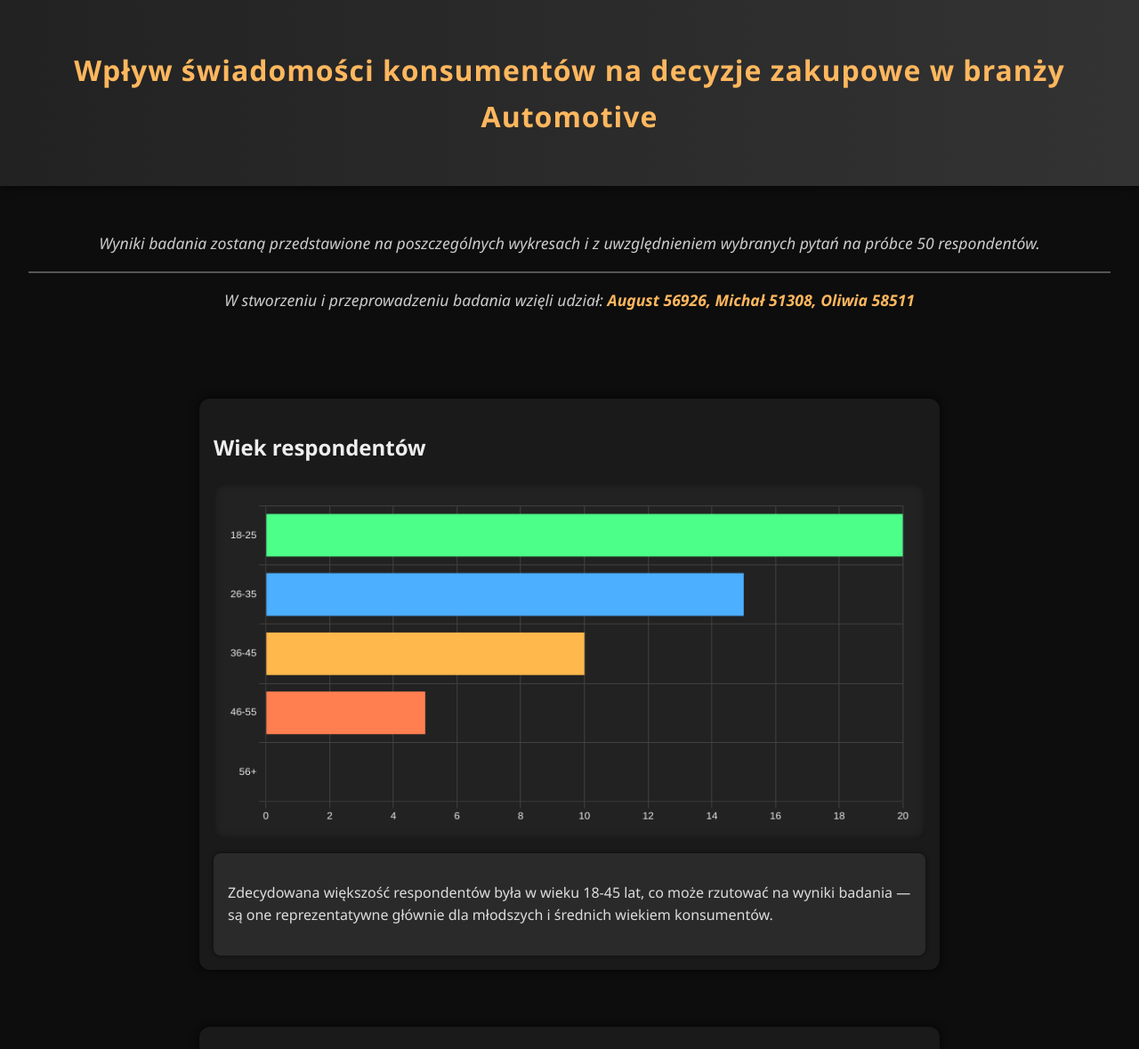
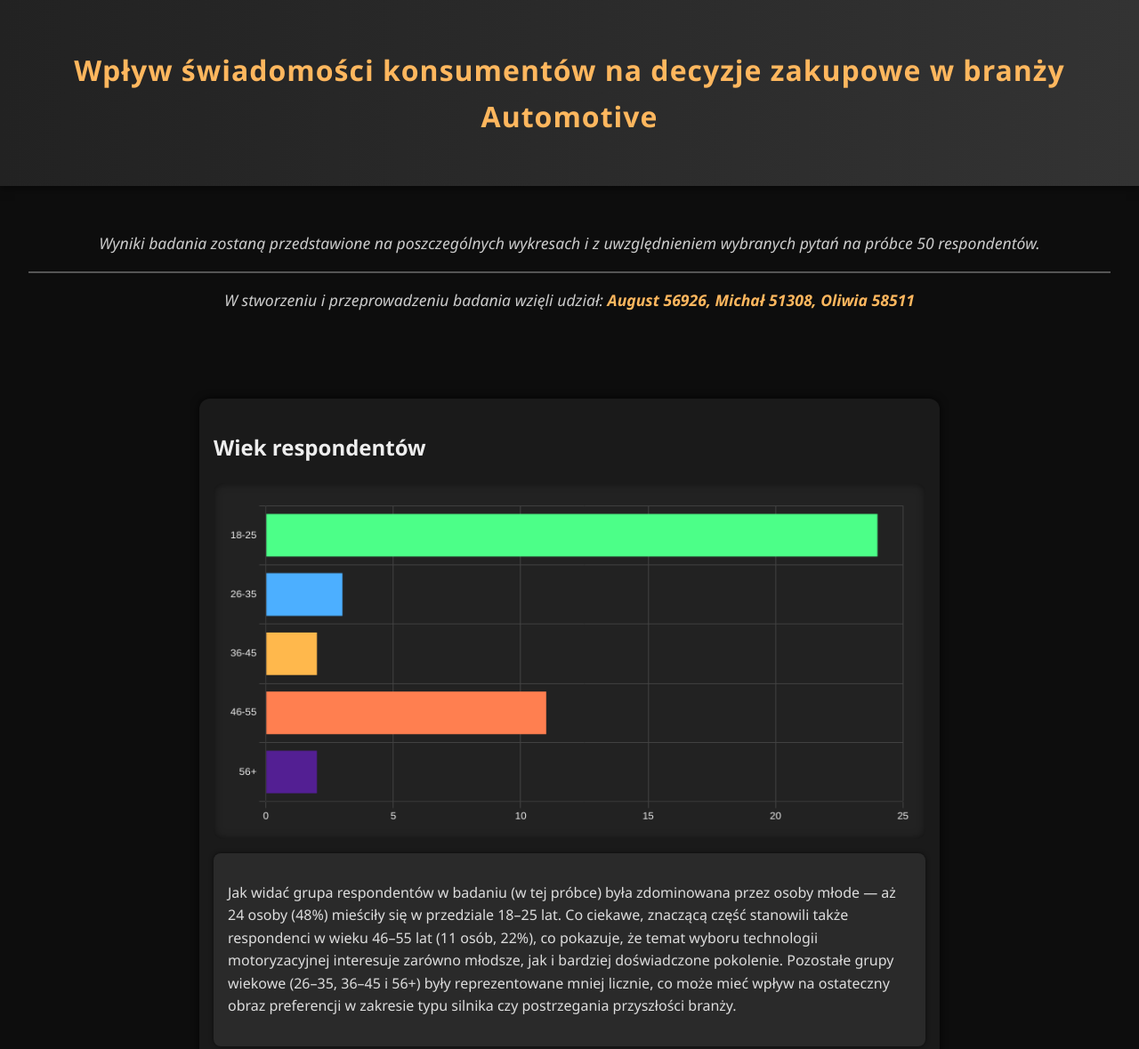
Before and after one commit to CodelessA/StatisticsPAGE, a plain HTML site: page index.html in a window 1280 px wide. Shown: the top 1179 px of the page at 89% size. Drawn offline with nearby package versions, Linux system fonts and the light colour scheme.

Commit message:
Add files via upload

```diff
--- a/index.html
+++ b/index.html
@@ -21,7 +21,8 @@
   <h2>Wiek respondentów</h2>
   <canvas id="wiekChart"></canvas>
   <div class="komentarz">
-    <p>Zdecydowana większość respondentów była w wieku 18-45 lat, co może rzutować na wyniki badania — są one reprezentatywne głównie dla młodszych i średnich wiekiem konsumentów.</p>
+    <p>Jak widać grupa respondentów w badaniu (w tej próbce) była zdominowana przez osoby młode — aż 24 osoby (48%) mieściły się w przedziale 18–25 lat. Co ciekawe, znaczącą część stanowili także respondenci w wieku 46–55 lat (11 osób, 22%), co pokazuje, że temat wyboru technologii motoryzacyjnej interesuje zarówno młodsze, jak i bardziej doświadczone pokolenie.
+Pozostałe grupy wiekowe (26–35, 36–45 i 56+) były reprezentowane mniej licznie, co może mieć wpływ na ostateczny obraz preferencji w zakresie typu silnika czy postrzegania przyszłości branży.</p>
   </div>
 </section>
 
@@ -29,7 +30,9 @@
       <h2>Płeć</h2>
       <canvas id="gender"></canvas>
       <div class="komentarz">
-        <p>Wygląda na to, że kobiety chętniej odpowiadały na pytania.</p>
+        <p>Wygląda na to, że mężczyźni chętniej udzielali odpowiedzi na pytania.
+          Może to też być wynikiem doboru respondentów lub wyboru zakresu odpowiedzi.
+        </p>
       </div>
     </section>
 
@@ -45,7 +48,9 @@
   <h2>Wykształcenie respondentów</h2>
   <canvas id="wyksztalcenieChart"></canvas>
   <div class="komentarz">
-    <p>Respondenci z wykształceniem średnim i wyższym stanowili największą grupę, co może wpływać na bardziej świadome wybory zakupowe.</p>
+    <p>Respondenci z wykształceniem średnim i wyższym stanowili największą grupę, co może wpływać na bardziej świadome wybory zakupowe.
+     Z wykształceniem średnim (52% grupy), tuż za nimi wyższe (44%), a z podstawowym zaledwie (4%).
+    </p>
   </div>
 </section>
 
@@ -53,16 +58,20 @@
   <h2>Dochód netto respondentów</h2>
   <canvas id="dochodChart"></canvas>
   <div class="komentarz">
-    <p>Respondenci o wyższych dochodach netto częściej deklarowali chęć zakupu nowego samochodu, co wskazuje na związek między poziomem dochodów a decyzjami zakupowymi w branży automotive.</p>
+    <p>Respondenci o wyższych dochodach netto częściej deklarowali chęć zakupu nowego samochodu, co wskazuje na związek między poziomem dochodów a decyzjami zakupowymi w branży automotive.
+      W tej grupie badawczej najwięcej jest tych z dochodem powyżej 9000 zł (15 osób), ale grupy o niższych dochodach (do 3700 zł i 3700-5000 zł) też są mocno reprezentowane.
+    </p>
   </div>
 </section>
 
 <section class="wykres">
-      <h2>Typ silnika wybierany przez respondentów</h2>
+      <h2>Technologia przyszłości w branży samochodowej</h2>
       <canvas id="silnikChart"></canvas>
       <div class="komentarz">
-        <p>Możemy zauważyć znaczną preferencje konsumentów w kierunku samochodów z silnikami spalinowymi. Będzie to najprawdopodobniej spowodowane tym, że inne technologie się dopiero rozwijają.
-Znaczenie mogą mieć też takie czynniki jak wiek, zamożność, przywiązanie oraz inne własne preferencje.</p>
+       Z próbki 50 badanych - Respondenci najczęściej wskazywali na wodorowe jako technologię przyszłości (20 osób), potem hybrydowe (14), a spalinowe jeszcze się bronią (11 głosów),
+          choć jak na „przyszłość” to wynik skromny. Pojazdy elektryczne zebrały 5 głosów — ciekawe, bo to obecnie najmocniej promowana technologia.
+          Konsumenci widzą przyszłość w technologii wodorowej. Może to przybliżać nas w kierunku tezy, że ludzie są na tyle doedukowani na temat pozyskiwania kobaltu do samochodów elektrycznych.
+           Jak i sam fakt, że nie wypadają one najbardziej ekologicznie.
       </div>
     </section>
 
@@ -81,17 +90,18 @@ Znaczenie mogą mieć też takie czynniki jak wiek, zamożność, przywiązanie
   <h2>Zależność między dochodem netto a wyborem typu silnika</h2>
   <canvas id="dochodSilnikChart"></canvas>
   <div class="komentarz">
-    <p>Widać wyraźnie, że osoby o wyższych dochodach częściej wybierają droższe technologie, takie jak auta elektryczne czy hybrydowe.
-      Nie da się też ukryć, że najchętniej wybierane są samochody spalinowe, a przynajmniej wyposażone w taki silnik.
+    <p>Z wykresu wynika, że osoby o najwyższych dochodach (powyżej 9000 zł) najczęściej wskazywały technologię wodorową jako preferowany typ silnika. W grupach o niższych dochodach widać większe rozproszenie wyborów — od silników spalinowych, przez hybrydowe, aż po elektryczne.
+Warto zauważyć, że grupa badana była dość specyficzna, co mogło wpłynąć na rozkład wyników. Wyniki pokazują raczej deklaracje i skłonności niż rzeczywiste decyzje zakupowe, zwłaszcza że pytanie miało charakter hipotetyczny. Nadal widać, że technologia spalinowa pozostaje popularnym wyborem,
+ale rosnące zainteresowanie nowszymi technologiami, zwłaszcza wśród osób o wyższych dochodach, jest wyraźne.
     </p>
   </div>
 </section>
 
 <section class="wykres">
-  <h2>Technologia przyszłości branży automotive</h2>
+  <h2>Która technologia jest na chodzie?</h2>
   <canvas id="przyszloscChart"></canvas>
   <div class="komentarz">
-    <p>Konsumenci widzą przyszłość w technologii wodorowej. Może to przybliżać nas w kierunku tezy, że ludzie są na tyle doedukowani na temat pozyskiwania kobaltu do samochodów elektrycznych. Jak i sam fakt, że nie wypadają one najbardziej ekologicznie.
+    <p>Nie jest zaskoczeniem, która technologia jest najpopularniejsza.
 </p>
   </div>
 </section>
@@ -131,7 +141,7 @@ Znaczenie mogą mieć też takie czynniki jak wiek, zamożność, przywiązanie
   </div>
 </section>
 
-<footer><p class="footerp">Page made by August A. and ChatGPT 2025</p></footer>
+<footer><p class="footerp">Page made by August A. used ChatGPT 2025</p></footer>
     </main>
 
   <script src="https://cdn.jsdelivr.net/npm/chart.js"></script>
--- a/script.js
+++ b/script.js
@@ -1,4 +1,5 @@
 
+    //WIEK RESPONDENTÓW//////////////////////////////////////////////////////////
     const wiekCtx = document.getElementById('wiekChart').getContext('2d');
 const wiekChart = new Chart(wiekCtx, {
   type: 'bar',
@@ -6,8 +7,8 @@ const wiekChart = new Chart(wiekCtx, {
     labels: ['18-25', '26-35', '36-45', '46-55', '56+'],
     datasets: [{
       label: 'Liczba respondentów',
-      data: [20, 15, 10, 5, 0], // przykładowe dane
-      backgroundColor: ['#4cff88', '#4cafff', '#ffb84c', '#ff7f50', '#444']
+      data: [24, 3, 2, 11, 2],
+      backgroundColor: ['#4cff88', '#4cafff', '#ffb84c', '#ff7f50', ' #531f93 ']
 
     }]
   },
@@ -29,15 +30,15 @@ const wiekChart = new Chart(wiekCtx, {
   }
 });
 
-
+    //Typ silnika wybierany przez respondentów//////////////////////////////
     const ctx = document.getElementById('silnikChart').getContext('2d');
 const silnikChart = new Chart(ctx, {
   type: 'pie',
   data: {
-    labels: ['Spalinowy', 'Hybrydowy', 'Elektryczny'],
+    labels: ['Spalinowy', 'Hybrydowy', 'Elektryczny', 'Wodorowy'],
     datasets: [{
-      data: [30, 15, 5], // przykładowe dane
-      backgroundColor: ['#ff4c4c', '#4cafff', '#4cff88'],
+      data: [11, 14, 5, 20],
+      backgroundColor: ['#ff4c4c', '#4cafff', '#4cff88', ' #531f93 '],
       offset: [40, 0, 0]
     }]
   },
@@ -58,7 +59,7 @@ const gender = new Chart(gen, {
   data: {
     labels: ['Kobieta', 'Mężczyzna', 'Inna'],
     datasets: [{
-      data: [30, 15, 5],
+      data: [20, 30, 0],
       backgroundColor: ['#ff4c4c', '#4cafff', '#4cff88'],
       offset: [40, 0, 0]
     }]
@@ -78,9 +79,9 @@ const przyszloscCtx = document.getElementById('przyszloscChart').getContext('2d'
 const przyszloscChart = new Chart(przyszloscCtx, {
   type: 'pie',
   data: {
-    labels: ['Elektryczne', 'Hybrydowe', 'Wodorowe'],
+    labels: ['Elektryczne', 'Hybrydowe', 'Spalinowe'],
     datasets: [{
-      data: [10, 15, 25],
+      data: [4, 0, 25],
       backgroundColor: ['#4cff88', '#4cafff', '#ff4c4c'],
       offset: [0, 0, 40]
     }]
@@ -101,7 +102,7 @@ const miejsceChart = new Chart(miejsceCtx, {
   data: {
     labels: ['Wieś', 'Małe miasto', 'Średnie miasto', 'Duże miasto'],
     datasets: [{
-      data: [8, 10, 20, 12], // przykładowe dane, dostosuj jeśli masz dokładne
+      data: [8, 6, 14, 22], // przykładowe dane, dostosuj jeśli masz dokładne
       backgroundColor: ['#4cff88', '#ffb84c', '#4cafff', '#ff4c4c'],
       offset: [0, 0, 40, 0]
     }]
@@ -122,7 +123,7 @@ const wyksztalcenieChart = new Chart(wyksztalcenieCtx, {
     labels: ['Podstawowe', 'Zawodowe', 'Średnie', 'Wyższe'],
     datasets: [{
       label: 'Liczba respondentów',
-      data: [5, 10, 20, 15], // przykładowe dane, dostosuj
+      data: [2, 0, 26, 22],
       backgroundColor: ['#ff4c4c', '#ff7f50', '#4cafff', '#4cff88']
     }]
   },
@@ -148,12 +149,13 @@ const dochodCtx = document.getElementById('dochodChart').getContext('2d');
 const dochodChart = new Chart(dochodCtx, {
   type: 'bar',
   data: {
-    labels: ['< 2000 zł', '2000-4000 zł', '4000-6000 zł', '> 6000 zł'],
-    datasets: [{
-      label: 'Liczba respondentów',
-      data: [8, 15, 17, 10], // przykładowe dane, bogata rozkładówka :)
-      backgroundColor: ['#ff4c4c', '#ff7f50', '#4cafff', '#4cff88']
-    }]
+    labels: ['do 3700 zł', '3700-5000 zł', '5000-9000 zł', 'powyżej 9000 zł'],
+datasets: [{
+  label: 'Liczba respondentów',
+  data: [14, 13, 8, 15],
+  backgroundColor: ['#ff4c4c', '#ff7f50', '#4cafff', '#4cff88']
+}]
+
   },
   options: {
     indexAxis: 'y',
@@ -178,22 +180,27 @@ const dochodSilnikCtx = document.getElementById('dochodSilnikChart').getContext(
 const dochodSilnikChart = new Chart(dochodSilnikCtx, {
   type: 'bar',
   data: {
-    labels: ['< 2000 zł', '2000-4000 zł', '4000-6000 zł', '> 6000 zł'],
+    labels: ['do 3700 zł', '3700-5000 zł', '5000-9000 zł', 'powyżej 9000 zł'],
     datasets: [
       {
         label: 'Spalinowy',
-        data: [6, 10, 12, 5], // przykładowe dane
+        data: [4, 3, 2, 2],  // ← wpisz prawdziwe wartości jak podasz dane
         backgroundColor: '#ff4c4c'
       },
       {
         label: 'Hybrydowy',
-        data: [1, 3, 4, 3],
+        data: [5, 4, 2, 3],  // ← wpisz prawdziwe wartości
         backgroundColor: '#4cafff'
       },
       {
         label: 'Elektryczny',
-        data: [1, 2, 1, 2],
+        data: [2, 1, 1, 1],  // ← wpisz prawdziwe wartości
         backgroundColor: '#4cff88'
+      },
+      {
+        label: 'Wodorowy',
+        data: [3, 5, 3, 9],  // ← wpisz prawdziwe wartości
+        backgroundColor: '#ffaa4c'
       }
     ]
   },
@@ -218,30 +225,37 @@ const dochodSilnikChart = new Chart(dochodSilnikCtx, {
 });
 
 
+
 const wyksztalcenieTechnologiaCtx = document.getElementById('wyksztalcenieTechnologiaChart').getContext('2d');
 const wyksztalcenieTechnologiaChart = new Chart(wyksztalcenieTechnologiaCtx, {
   type: 'bar',
   data: {
-    labels: ['Podstawowe', 'Zawodowe', 'Średnie', 'Wyższe'],
+    labels: ['Źródła informacji'],
     datasets: [
       {
-        label: 'Elektryczne',
-        data: [1, 2, 5, 7],
+        label: 'Opinie ekspertów',
+        data: [40],
         backgroundColor: '#4cff88'
       },
       {
-        label: 'Hybrydowe',
-        data: [2, 3, 6, 5],
+        label: 'Opinie znajomych',
+        data: [20],
         backgroundColor: '#4cafff'
       },
       {
-        label: 'Wodorowe',
-        data: [0, 1, 4, 6],
+        label: 'Internet',
+        data: [17],
+        backgroundColor: '#ffaa4c'
+      },
+      {
+        label: 'Reklamy',
+        data: [4],
         backgroundColor: '#ff4c4c'
       }
     ]
   },
   options: {
+    indexAxis: 'y',
     scales: {
       x: {
         ticks: { color: '#eee' },
```
